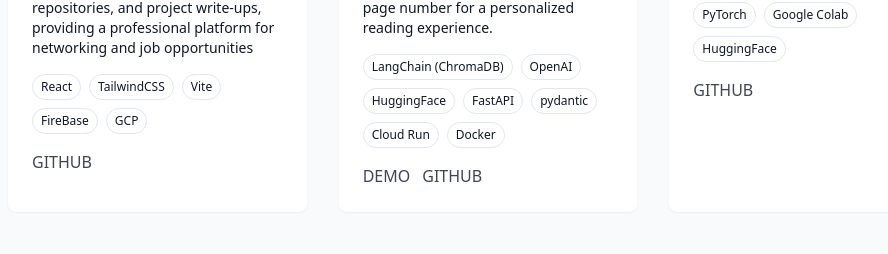
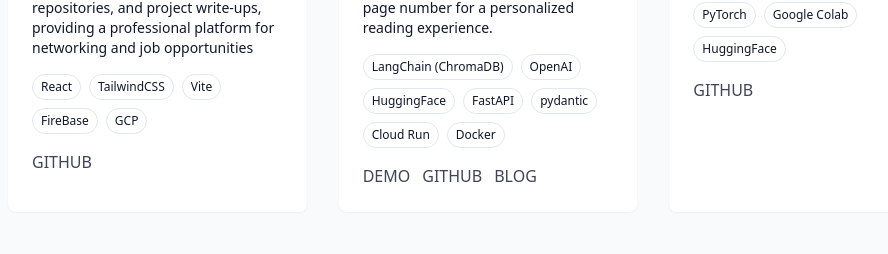
Before and after one commit to tuanqpham0921/personal_web, a React (Vite) app: page /book-recommender in a window 1280 px wide. Shown: the part 1206-1460 px from the top of the page, without its empty margins (152-1040 px from the left). Built offline with nearby package versions, Linux system fonts and the light colour scheme.

Commit message:
add blog section to project

```diff
--- a/src/components/ProjectsSection.jsx
+++ b/src/components/ProjectsSection.jsx
@@ -21,6 +21,7 @@ const projects = [
     tags: ["LangChain (ChromaDB)","OpenAI", "HuggingFace", "FastAPI", "pydantic", "Cloud Run", "Docker"],
     demoUrl: "/book-recommender",
     githubUrl: "https://github.com/tuanqpham0921/Semantic-Book-Recommender",
+    blogUrl: "https://medium.com/@tuanqpham0921/book-recommender-project-347a85a9d4ea",
   },
   {
     id: 3,
@@ -86,6 +87,15 @@ export const ProjectsSection = () => {
                     >
                       GITHUB
                     </a>
+                    {project.blogUrl && (
+                      <a
+                        href={project.blogUrl}
+                        target="_blank"
+                        className="text-foreground/80 hover:text-primary transition-colors duration-300"
+                      >
+                        BLOG
+                      </a>
+                    )}
                   </div>
                 </div>
 
```
